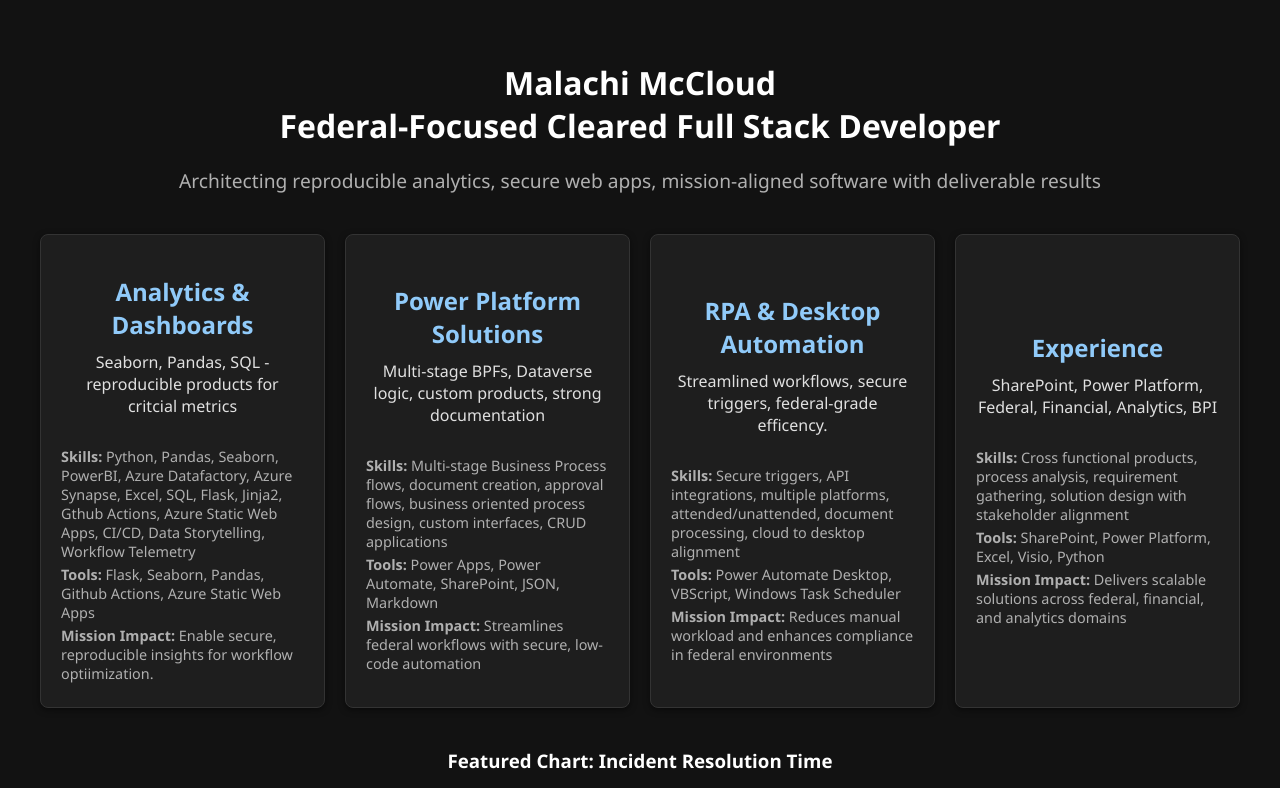
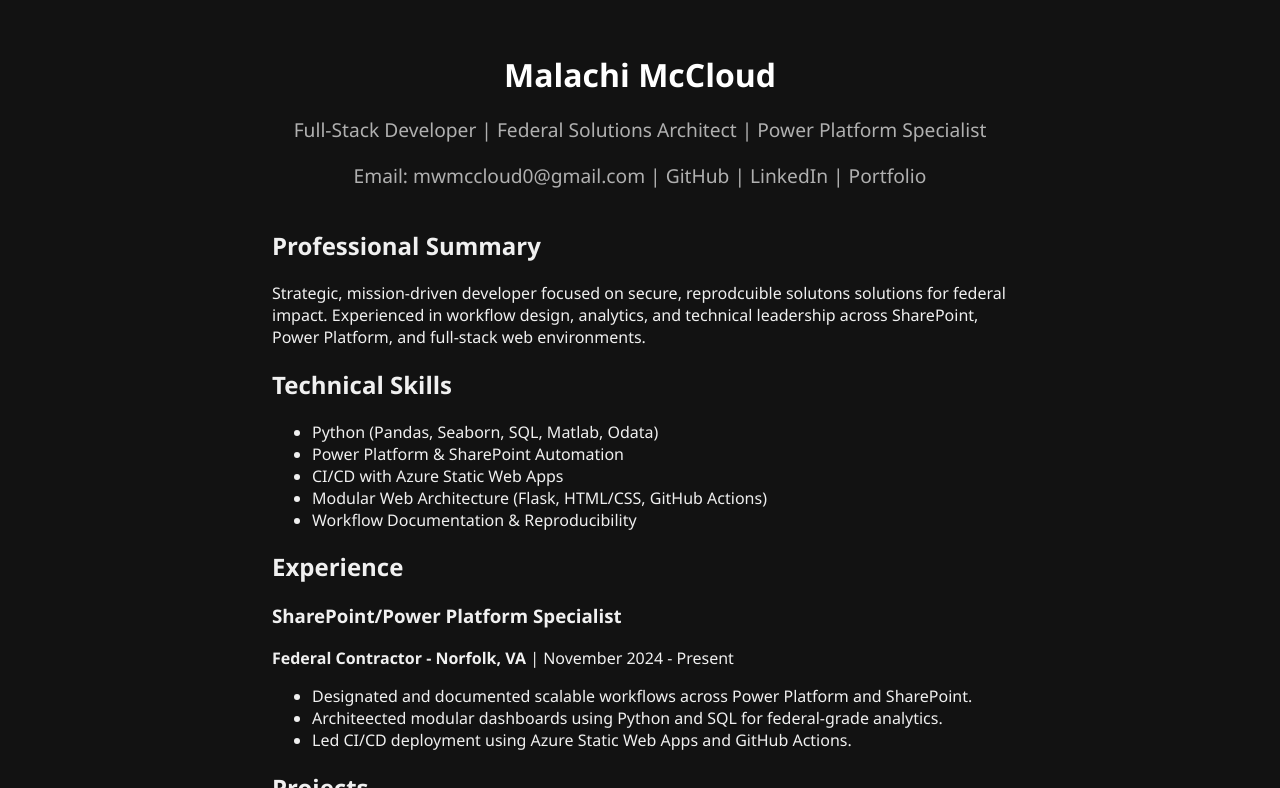
Before and after one commit to Malachi-McCloud/MALACHI_PORTFOLIO, a Flask app: page /resume in a window 1280 px wide. Shown: the top 788 px of the page. Run offline with Flask 3, Linux system fonts and the light colour scheme.

Commit message:
Swapped resume into the landing page then created a new resume html to take the place of a web harvard style resume

```diff
--- a/app/routes.py
+++ b/app/routes.py
@@ -8,7 +8,7 @@ main = Blueprint('main', __name__)
 # Route for homepage
 @main.route('/')
 def index():
-    return render_template('index.html')
+    return render_template('landing.html')
 
 # Route for resume page
 @main.route('/resume')
@@ -34,3 +34,8 @@ def experience():
 @main.route('/contact')
 def contact():
     return render_template('contact.html')
+
+# Route for power plaatform page
+@main.route("/power-platform")
+def power_platform():
+    return render_template("power-platform.html")
--- a/app/static/css/style.css
+++ b/app/static/css/style.css
@@ -2,10 +2,15 @@
 body {
   font-family: 'Segoe UI', sans-serif;
   background-color: #121212;
-  color: #e0e0e0;
+  color: #f0f0f0;
   margin: 0;
-  padding: 40px;
+  padding: 0;
+  display: flex;
+  justify-content: center;
+  align-items: flex-start; /* Use 'center' for vertical centering */
+  min-height: 100vh;
 }
+
 
 /*  Header */
 .resume-header {
@@ -116,3 +121,12 @@ footer {
   padding: 1rem 0;
   color: #cccccc;
 }
+
+
+
+.resume-container {
+  max-width: 800px;
+  width: 100%;
+  padding: 2rem;
+  box-sizing: border-box;
+}
--- a/app/templates/resume.html
+++ b/app/templates/resume.html
@@ -1,97 +1,83 @@
-<!-- resume.html -->
-
 <!DOCTYPE html>
 <html lang="en">
     <head>
-    <meta charset="UTF-8">
-    <title>Malachi's Resume</title>
+        <meta name="viewport" content="width=device-width, initial-scale=1.0" />
+        <title>Malachi McCloud</title>
         <link rel="stylesheet" href="{{ url_for('static', filename='css/style.css') }}">
+
+
     </head>
 
-    <body>
-        <!-- Header: Mission statment + intro -->
+    <body class="dark-mode">
+        <div class="resume-container">
             <header class="resume-header">
-            <h1>Malachi McCloud <br> Federal-Focused Cleared Full Stack Developer</h1>
-            <p>Architecting reproducible analytics, secure web apps, mission-aligned software with deliverable results</p>
+                <h1>Malachi McCloud</h1>
+                <p>Full-Stack Developer | Federal Solutions Architect | Power Platform Specialist</p>
+                <p>Email: mwmccloud0@gmail.com | GitHub | LinkedIn | Portfolio</p>
             </header>
 
-         <!-- Resume nav grid : Links to all the other sections -->
-          <section class="resume-grid">
+            <section class="resume-section">
+                <h2>Professional Summary</h2>
+                <p>Strategic, mission-driven developer focused on secure, reprodcuible solutons solutions for federal impact. Experienced in workflow design, analytics, and technical leadership across SharePoint, Power Platform, and full-stack web environments.</p>
+            </section>
 
-            <!-- Link to analytics page -->
-             <div class="resume-card">
-                <h2><a href="{{ url_for('main.analytics') }}">Analytics & Dashboards</a></h2>
-                <p>Seaborn, Pandas, SQL - reproducible products for critcial metrics</p>
-             <!-- Skill summary analytics -->
-              <div class="card-details">
-                <p><strong>Skills:</strong> Python, Pandas, Seaborn, PowerBI, Azure Datafactory, Azure Synapse, Excel, SQL, Flask, Jinja2, Gthub Actions, Azure Static Web Apps, CI/CD, Data Storytelling, Workflow Telemetry</p>
-                <p><strong>Tools:</strong> Flask, Seaborn, Pandas, Github Actions, Azure Static Web Apps</p>
-                <p><strong>Mission Impact:</strong> Enable secure, reproducible insights for workflow optiimization.</p>
+            <section class="resume-section">
+                <h2>Technical Skills</h2>
+                <ul>
+                    <li>Python (Pandas, Seaborn, SQL, Matlab, Odata)</li>
+                    <li>Power Platform & SharePoint Automation</li>
+                    <li>CI/CD with Azure Static Web Apps</li>
+                    <li>Modular Web Architecture (Flask, HTML/CSS, GitHub Actions)</li>
+                    <li>Workflow Documentation & Reproducibility</li>
+                </ul>
+            </section>
+
+            <section class="resume-section">
+                <h2>Experience</h2>
+                <div class="job-entry">
+                    <h3>SharePoint/Power Platform Specialist</h3>
+                    <p><strong>Federal Contractor - Norfolk, VA</strong> | November 2024 - Present</p>
+                    <ul>
+                        <li>Designated and documented scalable workflows across Power Platform and SharePoint.</li>
+                        <li>Architeected modular dashboards using Python and SQL for federal-grade analytics.</li>
+                        <li>Led CI/CD deployment using Azure Static Web Apps and GitHub Actions.</li>
+                    </ul>
                 </div>
+                <!-- Add more job entries as needed -->
+            </section>
+
+            <section class="resume-section">
+                <h2>Projects</h2>
+                <div class="project-entry">
+                    <h3>Modular Resume Portfolio</h3>
+                    <p>Dark-mode, tactical layout showcasing federal-gradae presentation and reproducible architecture.</p>
                 </div>
-
-             <!-- Link to Power Platform Section in projects -->
-              <div class="resume-card">
-                <h2><a href="{{ url_for('main.projects') }}#powerapps">Power Platform Solutions</a></h2>
-                <p>Multi-stage BPFs, Dataverse logic, custom products, strong documentation</p>
-
-                <!-- Power Platform skill summary -->
-                <div class="card-details">
-                  <p><strong>Skills:</strong> Multi-stage Business Process flows, document creation, approval flows, business oriented process design, custom interfaces, CRUD applications</p>
-                  <p><strong>Tools:</strong> Power Apps, Power Automate, SharePoint, JSON, Markdown</p>
-                  <p><strong>Mission Impact:</strong> Streamlines federal workflows with secure, low-code automation</p>
-                </div>
-              </div>
-
-             <!-- Link to RPA section in projects -->
-              <div class="resume-card">
-                <h2><a href="{{ url_for('main.projects') }}#rpa">RPA & Desktop Automation</a></h2>
-                <p>Streamlined workflows, secure triggers, federal-grade efficency.</p>
-                <!-- RPA Desktop skill summary -->
-                <div class="card-details">
-                  <p><strong>Skills:</strong> Secure triggers, API integrations, multiple platforms, attended/unattended, document processing, cloud to desktop alignment</p>
-                  <p><strong>Tools:</strong> Power Automate Desktop, VBScript, Windows Task Scheduler</p>
-                  <p><strong>Mission Impact:</strong> Reduces manual workload and enhances compliance in federal environments</p>
-                </div>
-              </div>
-
-             <!-- Link to experience page -->
-              <div class="resume-card">
-                <h2><a href="{{ url_for('main.experience') }}">Experience</a></h2>
-                <p>SharePoint, Power Platform, Federal, Financial, Analytics, BPI</p>
-                <!-- Experience Skill summary -->
-                 <div class="card-details">
-                  <p><strong>Skills:</strong> Cross functional products, process analysis, requirement gathering, solution design with stakeholder alignment</p>
-                  <p><strong>Tools:</strong> SharePoint, Power Platform, Excel, Visio, Python</p>
-                  <p><strong>Mission Impact:</strong> Delivers scalable solutions across federal, financial, and analytics domains</p>
-                 </div>
+                <div class="project-entry">
+                    <h3>Power Platform Workflow Dashboards</h3>
+                    <p>Python-powered analytics visualizing flow metrics and simulation data for mission alignment.</p>
                 </div>
             </section>
-          <!-- Embedded Highlight: Preview of Seaborn chart -->
-              <section class="resume-highlights">
-                <h3>Featured Chart: Incident Resolution Time</h3>
-                <img src="{{ url_for('static', filename='images/resolution_time_by_stage.png') }}" alt="Searborn Chart">
-                <p>This dashboard visualizes workflow efficency across BPF stages using Seaborn and Pandas.</p>
+
+            <section class="resume-section">
+                <h2>Education</h2>
+                <p><strong>Bachelor's of Science in Computer Science</strong> - University of Maryland Global Campus</p>
+                <p>Planning graduate studies focused on leaadership, federal mission impact, and tactical scalability.</p>
             </section>
 
-             <!-- Resume actions: Download it and contact me -->
-              <section class="resume-actions">
-                <a href="{{ url_for('static', filename='Malachi_Resume.pdf') }}" download>Download PDF Resume</a>
-                <a href="{{ url_for('main.contact') }}">Contact Me</a>
+            <section class="resume-section">
+                <h2>Certifications & Training</h2>
+                <ul>
+                    <li>Power Platform Fundamentals (PL-900)</li>
+                    <li>Automation Anywhere Intermediate Bot Developer</li>
+                    <li>Power Platform Skills</li>
+                    <li>Power Platform Skills</li>
+                </ul>
             </section>
 
-              <!-- Footer Section -->
-               <footer>
-                <p>Last Updated: <span id="last-updated"></span></p>
-                <script>
-                  const updated = new Date();
-                  document.getElementById("last-updated").textContent = updated.toLocaleDateString("en-US",{
-                    year: "numeric",
-                    month: "long",
-                    day: "numeric"
-                  })
-                </script>
+            <footer class="resume-footer">
+                <p>&copy; 2025 Malachi | Built for clarity, impact and mission alignment</p>
             </footer>
 
+        </div>
     </body>
 </html>
```
Also changed, not shown: app/templates/landing.html (added, +97 -0 lines), app/templates/power-platform.html (added, +51 -0 lines). Lines whose indentation alone changed are shown as unchanged.
